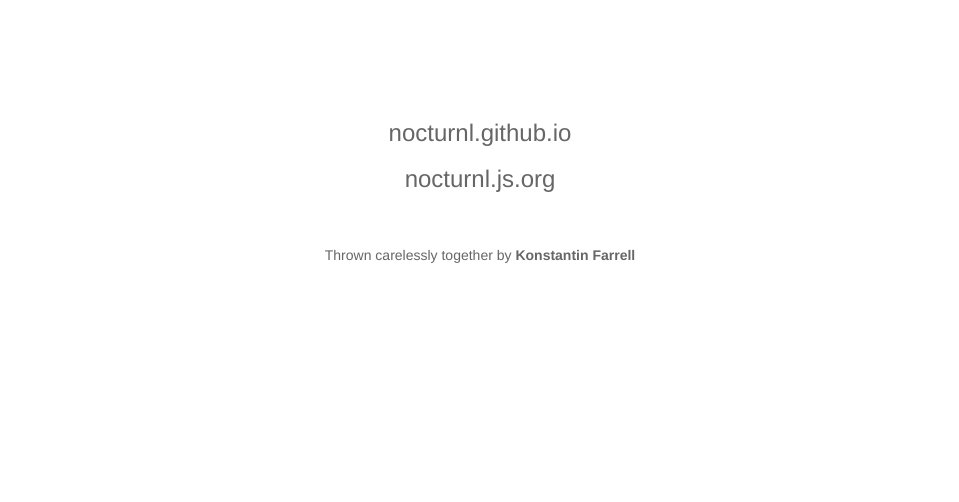
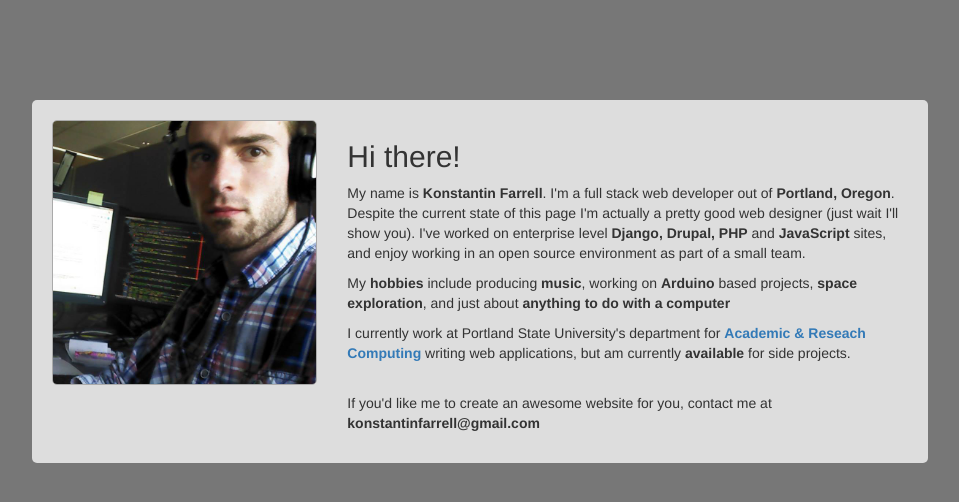
Before and after one commit to nocturnl/nocturnl.github.io, a plain HTML site: page index.html in a window 1280 px wide. Shown: the whole page, without its empty margins (160-1119 px from the left). Drawn offline with nearby package versions, Linux system fonts and the light colour scheme.

Commit message:
Add content to index.html

```diff
--- a/index.html
+++ b/index.html
@@ -6,13 +6,24 @@
     <link rel="stylesheet" href="https://maxcdn.bootstrapcdn.com/bootstrap/3.3.4/css/bootstrap.min.css" />
 </head>
 <body>
-    <div class="container-fluid">
-        <div id="wrapper">
-            <div id="push"></div>
-            <div class="text-center"><h3>nocturnl.github.io</h3></div>
-            <div class="text-center"><h3>nocturnl.js.org</h3></div>
-            <div id="footer-push"></div>
-            <div id="footer"><p class="text-center">Thrown carelessly together by <strong>Konstantin Farrell</strong></p></div>
+    <div id="wrapper">
+        <div id="push"></div>
+        <div class="container-center">
+            <div class="row">
+                <div class="col-md-4"><div class="container-curved"><img src="static/img/profile_pic.jpg" height="100%" width="100%"/></div></div>
+                <div class="col-md-8">
+                    <p class="text-center"><h2>Hi there!</h2></p>
+                    <p>My name is <strong>Konstantin Farrell</strong>. I'm a full stack web developer out of <strong>Portland, Oregon</strong>. Despite the current state of this page
+                    I'm actually a pretty good web designer (just wait I'll show you). I've worked on enterprise level <strong>Django, Drupal, PHP</strong> and
+                    <strong>JavaScript</strong> sites, and enjoy working in an open source environment as part of a small team.</p>
+                    <p>My <strong>hobbies</strong> include producing <strong>music</strong>, working on <strong>Arduino</strong> based projects, <strong>space exploration</strong>,
+                    and just about <strong>anything to do with a computer</strong></p>
+                    <p>I currently work at Portland State University's department for <strong><a href="http://www.pdx.edu/arc/academic-and-research-computing">Academic & Reseach Computing</a></strong> writing web applications, but
+                    am currently <strong>available</strong> for side projects.</p>
+                    <br />
+                    <p>If you'd like me to create an awesome website for you, contact me at <strong>konstantinfarrell@gmail.com</strong></p>
+                </div>
+            </div>
         </div>
     </div>
 </body>
--- a/static/css/main.css
+++ b/static/css/main.css
@@ -1,7 +1,27 @@
-body, html {
-    background-color: #ddd;
+html {
+    height: 100%;
+}
+
+body {
     color: #333;
     height: 100%;
+}
+
+div.container-center{
+    background-color: #ddd;
+    margin: 0 auto;
+    border-radius: 5px;
+    width: 70%;
+    min-height: 200px;
+    max-height: 500px;
+    padding: 20px;
+}
+
+div.container-curved {
+    border-radius: 5px;
+    border: 1px solid #aaa;
+    padding: 0;
+    overflow: hidden;
 }
 
 #footer-push {
@@ -13,7 +33,7 @@ body, html {
 }
 
 .text-center {
-    color: #666;
+    color: #333;
 }
 
 #push {
@@ -21,6 +41,7 @@ body, html {
 }
 
 #wrapper {
+    background-color: #777;
     min-height: 100%;
     height: auto !important;
     height: 100%;
```
Also changed, not shown: static/img/profile_pic.jpg (added).
